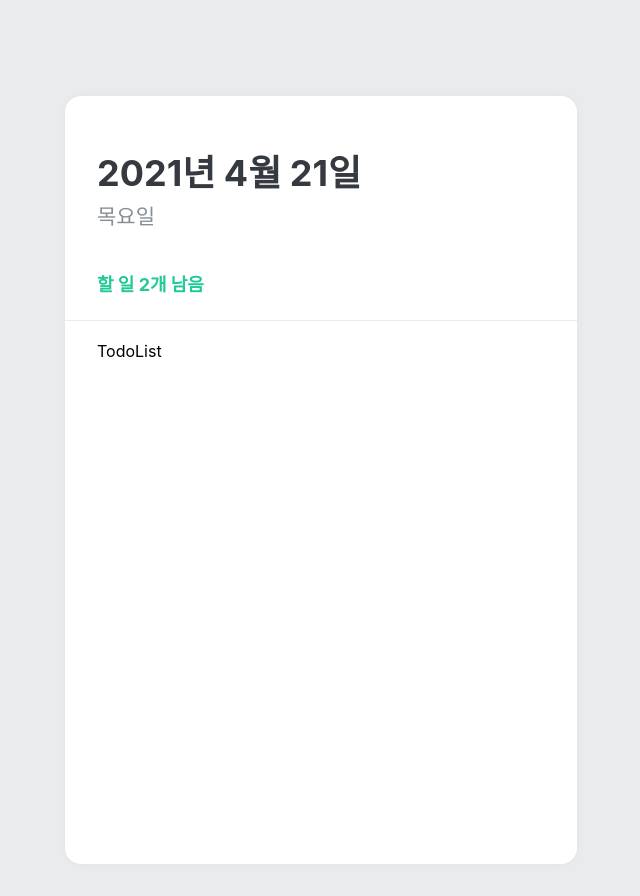
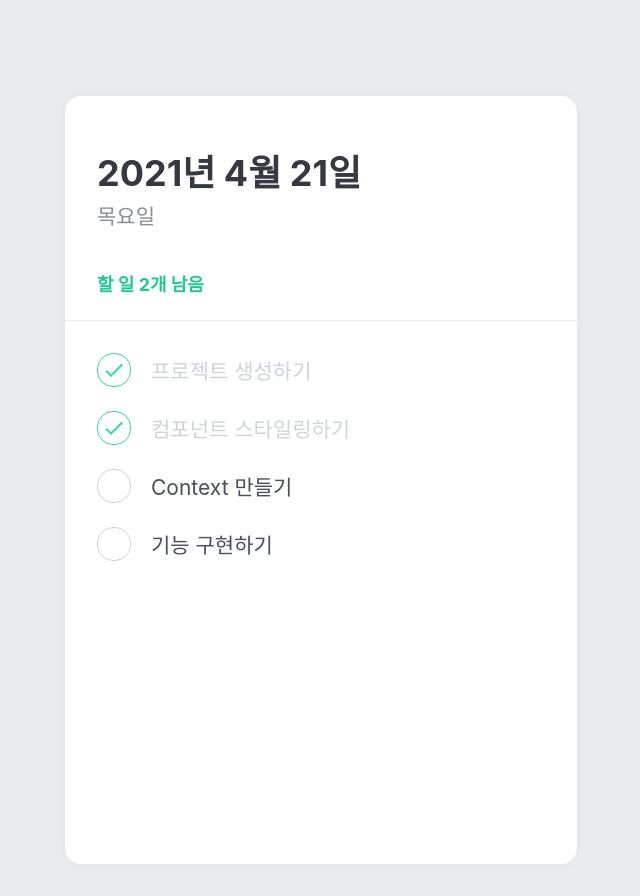
Before and after one commit to minKun2/react-todolist, a React (Create React App) app: page / in a window 1280 px wide. Shown: the whole page, without its empty margins (319-959 px from the left). Built offline with nearby package versions, Linux system fonts and the light colour scheme.

Commit message:
할일 목록 임시 작성해보기

```diff
--- /dev/null
+++ b/src/components/TodoItem.js
@@ -0,0 +1,72 @@
+import React from "react";
+import styled, { css } from "styled-components";
+import { MdDone, MdDelete } from "react-icons/md";
+
+const Remove = styled.div`
+  display: flex;
+  align-items: center;
+  justify-content: center;
+  color: #dee2e6;
+  font-size: 24px;
+  cursor: pointer;
+  &:hover {
+    color: #ff6b6b;
+  }
+  display: none;
+`;
+
+const TodoItemBlock = styled.div`
+  display: flex;
+  align-items: center;
+  padding-top: 12px;
+  padding-bottom: 12px;
+  &:hover {
+    ${Remove} {
+      display: initial;
+    }
+  }
+`;
+
+const CheckCircle = styled.div`
+  width: 32px;
+  height: 32px;
+  border-radius: 16px;
+  border: 1px solid #ced4da;
+  font-size: 24px;
+  display: flex;
+  align-items: center;
+  justify-content: center;
+  margin-right: 20px;
+  cursor: pointer;
+  ${(props) =>
+    props.done &&
+    css`
+      border: 1px solid #38d9a9;
+      color: #38d9a9;
+    `}
+`;
+
+const Text = styled.div`
+  flex: 1;
+  font-size: 21px;
+  color: #495057;
+  ${(props) =>
+    props.done &&
+    css`
+      color: #ced4da;
+    `}
+`;
+
+function TodoItem({ id, done, text }) {
+  return (
+    <TodoItemBlock>
+      <CheckCircle done={done}>{done && <MdDone />}</CheckCircle>
+      <Text done={done}>{text}</Text>
+      <Remove>
+        <MdDelete />
+      </Remove>
+    </TodoItemBlock>
+  );
+}
+
+export default TodoItem;
--- a/src/components/TodoList.js
+++ b/src/components/TodoList.js
@@ -1,5 +1,6 @@
 import React from "react";
 import styled from "styled-components";
+import TodoItem from "./TodoItem";
 
 const TodoListBlock = styled.div`
   flex: 1;
@@ -9,7 +10,14 @@ const TodoListBlock = styled.div`
 `;
 
 function TodoList() {
-  return <TodoListBlock>TodoList</TodoListBlock>;
+  return (
+    <TodoListBlock>
+      <TodoItem text="프로젝트 생성하기" done={true} />
+      <TodoItem text="컴포넌트 스타일링하기" done={true} />
+      <TodoItem text="Context 만들기" done={false} />
+      <TodoItem text="기능 구현하기" done={false} />
+    </TodoListBlock>
+  );
 }
 
 export default TodoList;
```
